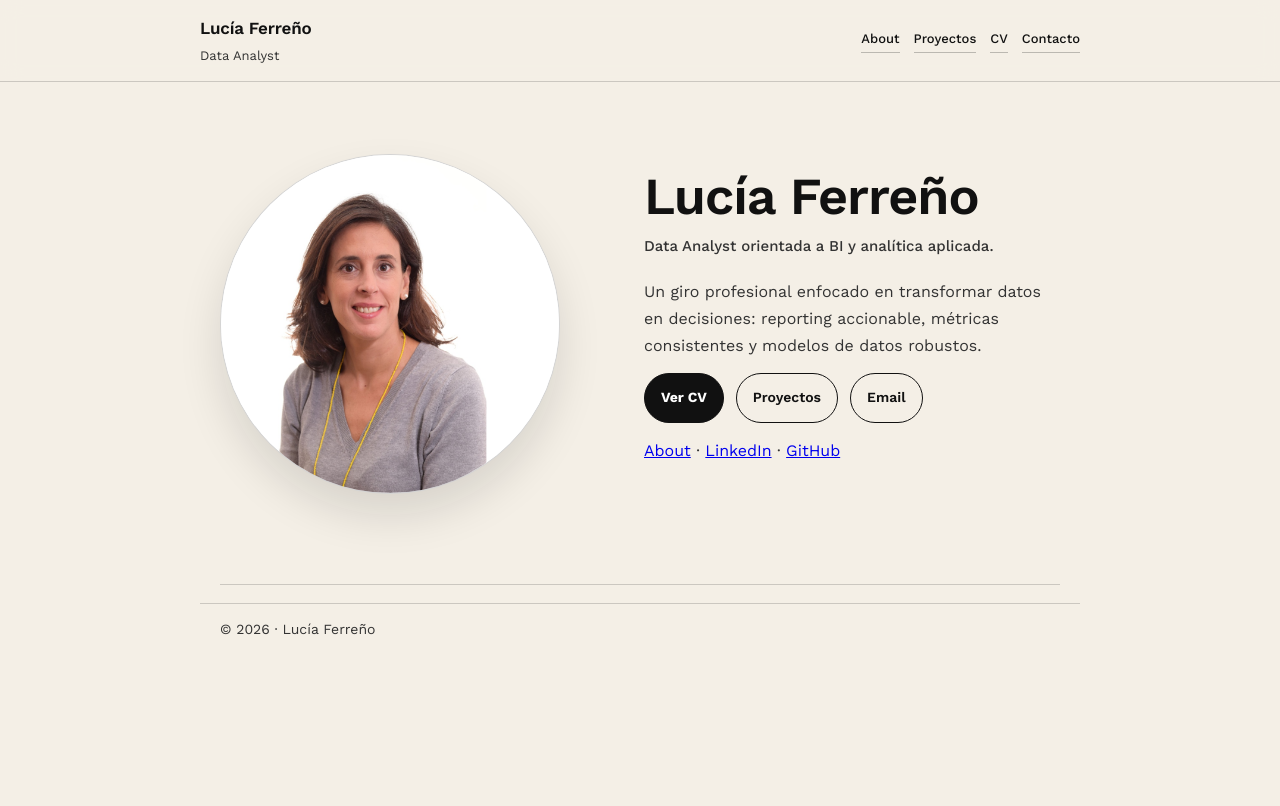
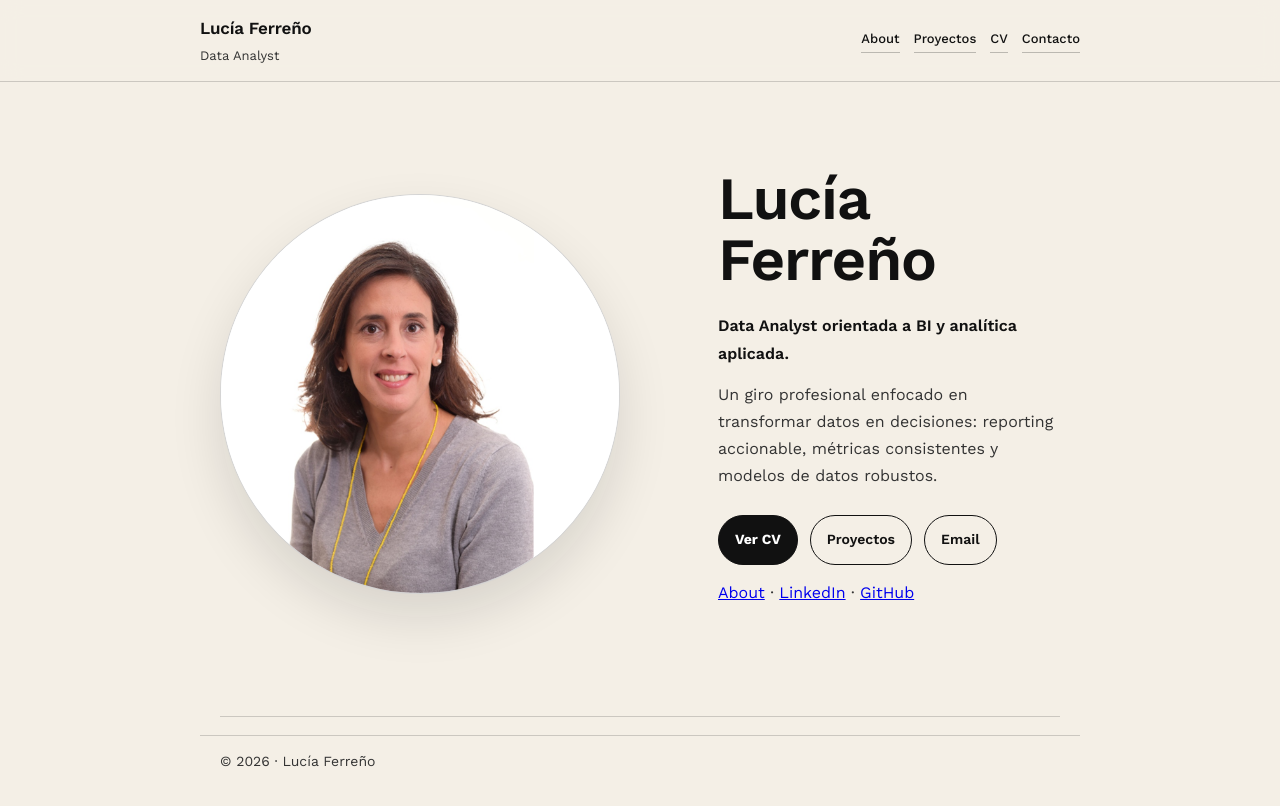
Before and after one commit to lucia-ferreno-pico/Portfolio, a Jekyll site: the page built from index.md, in a window 1280 px wide. Shown: the top 806 px of the page. Built offline with Jekyll 4.4.1, drawn with Linux system fonts in a browser that asks for light colours.

Commit message:
Update main.css

```diff
--- a/assets/css/main.css
+++ b/assets/css/main.css
@@ -135,55 +135,53 @@ p{
 }
 
 .hero{
-  padding: 72px 0 90px;
+  padding: 86px 0 96px;
   border-bottom: 1px solid var(--border);
 }
 
 
 .hero-grid{
   display:grid;
-  grid-template-columns: 360px 1fr;
-  gap: 64px;
+  grid-template-columns: 420px 1fr;
+  gap: 78px;
   align-items:center;
 }
 
 
 .hero-copy{
-  max-width: 52ch;
+  max-width: 46ch;
 }
 
 .avatar{
-  width: 340px;
-  height: 340px;
+  width: 400px;
+  height: 400px;
   border-radius: 999px;
   object-fit: cover;
   border: 1px solid var(--border);
   background: var(--surface);
-  box-shadow: 0 22px 44px rgba(17,17,17,.12);
+  box-shadow: 0 24px 52px rgba(17,17,17,.12);
 }
 
 
 .hero h1{
-  font-size: 52px;
-  line-height: 1.05;
-  margin-bottom: 10px;
+  font-size: 60px;
+  line-height: 1.02;
+  margin-bottom: 22px;
   font-weight: 600;
 }
 
 .hero .subtitle{
-  max-width: 70ch;
-  font-size: 15px;
-  margin-bottom: 18px;
-  font-weight: 500;
-  color: var(--muted);
+  font-size: 16px;
+  font-weight: 600;
+  margin-bottom: 14px;
+  color: var(--text);
 }
 
-/* CTA Buttons */
 .cta{
   display:flex;
   flex-wrap:wrap;
   gap: 12px;
-  margin-top: 14px;
+  margin-top: 26px;
 }
 
 .btn{
@@ -327,9 +325,9 @@ p{
 
 
 @media (max-width: 780px){
-  .hero{ padding: 44px 0 58px; }
+  .hero{ padding: 46px 0 60px; }
   .hero-grid{ grid-template-columns: 1fr; gap: 22px; }
-  .avatar{ width: 210px; height: 210px; }
+  .avatar{ width: 220px; height: 220px; }
   .hero h1{ font-size: 40px; }
   .card{ grid-column: span 12; }
   .personal .box{ grid-column: span 12; }
```
